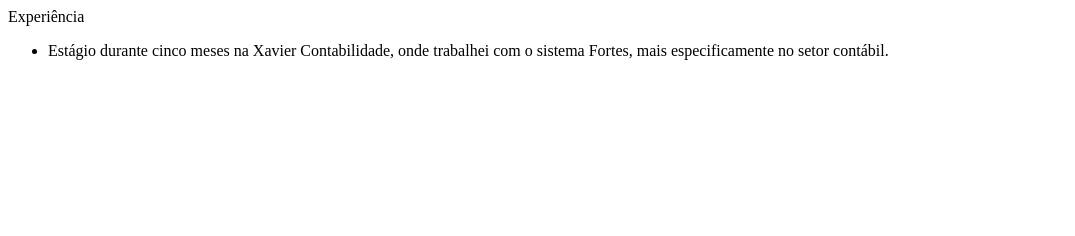
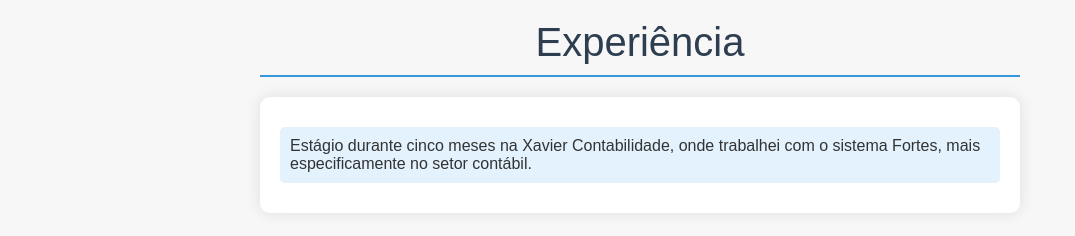
Before and after one commit to jonatasfernandessilva7/jonatasfernandessilva7, a plain HTML site: page html/experiencia.html in a window 1280 px wide. Shown: the whole page, without its empty margins (0-1075 px from the left). Drawn offline with Linux system fonts and the light colour scheme.

Commit message:
finalmente 16

```diff
--- /dev/null
+++ b/css/cursos.css
@@ -0,0 +1,52 @@
+/* Reset básico */
+* {
+    margin: 0;
+    padding: 0;
+    box-sizing: border-box;
+}
+
+body {
+    font-family: 'Arial', sans-serif;
+    background-color: #f7f7f7;
+    color: #333;
+    padding: 20px;
+    max-width: 800px;
+    margin: 0 auto;
+}
+
+header {
+    text-align: center;
+    font-size: 2.5em;
+    color: #2c3e50;
+    margin-bottom: 20px;
+    border-bottom: 2px solid #3498db;
+    padding-bottom: 10px;
+}
+
+.cursos {
+    background-color: #ffffff;
+    border-radius: 10px;
+    box-shadow: 0 0 15px rgba(0, 0, 0, 0.1);
+    padding: 20px;
+    margin-top: 20px;
+}
+
+.cursos ul {
+    list-style-type: none;
+    padding: 0;
+}
+
+.cursos li {
+    background-color: #e3f2fd;
+    border-radius: 5px;
+    padding: 10px;
+    margin: 10px 0;
+    transition: transform 0.3s ease-in-out, box-shadow 0.3s ease-in-out;
+    cursor: pointer;
+}
+
+.cursos li:hover {
+    transform: scale(1.1);
+    box-shadow: 0 5px 15px rgba(0, 0, 0, 0.2);
+    background-color: #bbdefb;
+}
--- /dev/null
+++ b/css/exp.css
@@ -0,0 +1,67 @@
+/* Reset básico */
+* {
+    margin: 0;
+    padding: 0;
+    box-sizing: border-box;
+}
+
+body {
+    font-family: 'Arial', sans-serif;
+    background-color: #f7f7f7;
+    color: #333;
+    padding: 20px;
+    max-width: 800px;
+    margin: 0 auto;
+    overflow: hidden; /* Para evitar rolagem durante a animação */
+    position: relative; /* Necessário para o pseudo-elemento posicionar-se */
+}
+
+header {
+    text-align: center;
+    font-size: 2.5em;
+    color: #2c3e50;
+    margin-bottom: 20px;
+    border-bottom: 2px solid #3498db;
+    padding-bottom: 10px;
+}
+
+.experiencia {
+    background-color: #ffffff;
+    border-radius: 10px;
+    box-shadow: 0 0 15px rgba(0, 0, 0, 0.1);
+    padding: 20px;
+    margin-top: 20px;
+    opacity: 0; /* Inicialmente oculto */
+    transition: opacity 0.5s ease-in-out; /* Transição de fade-in */
+}
+
+.experiencia ul {
+    list-style-type: none;
+    padding: 0;
+}
+
+.experiencia li {
+    background-color: #e3f2fd;
+    border-radius: 5px;
+    padding: 10px;
+    margin: 10px 0;
+}
+
+/* Pseudo-elemento para a animação de quadrado */
+body::before {
+    content: '';
+    position: absolute;
+    top: 50%;
+    left: 50%;
+    width: 0;
+    height: 0;
+    background-color: #3498db;
+    transition: width 0.5s ease-in-out, height 0.5s ease-in-out;
+    z-index: 1;
+    transform: translate(-50%, -50%);
+}
+
+body.animate::before {
+    width: 200%;
+    height: 200%;
+}
--- a/html/experiencia.html
+++ b/html/experiencia.html
@@ -5,6 +5,8 @@
     <meta http-equiv="X-UA-Compatible" content="IE=edge">
     <meta name="viewport" content="width=device-width, initial-scale=1.0">
     <meta name="author" content="jonatasfernandes">
+    <link href="../css/exp.css" rel="stylesheet">
+    <script src="../js/script.js"></script>
     <title>experiencia</title>
 </head>
 <body>
--- a/js/script.js
+++ b/js/script.js
@@ -9,3 +9,17 @@ document.addEventListener('DOMContentLoaded', function () {
         profileImage.style.transform = 'rotate(0deg)';
     });
 });
+
+document.addEventListener('DOMContentLoaded', function () {
+    const bodyElement = document.querySelector('body');
+    const experienceSection = document.querySelector('.experiencia');
+
+    // Inicia a animação de quadrado
+    bodyElement.classList.add('animate');
+
+    // Após a animação de quadrado, revela o conteúdo
+    setTimeout(function () {
+        bodyElement.classList.remove('animate');
+        experienceSection.style.opacity = '1';
+    }, 500); // Tempo da animação deve coincidir com o tempo da transição no CSS
+});
--- a/serviceworker.js
+++ b/serviceworker.js
@@ -4,6 +4,7 @@ const filesToCache = [
 	'./index.html',
 	'./css/main.css',
 	'./css/mediaQueries.css',
+	'./css/cursos.css',
 	'./js/script.js',
 	'./html/habilidades.html',
 	'./html/projetos.html',
```
Also changed, not shown: html/cursos.html (+1 -0 lines).
